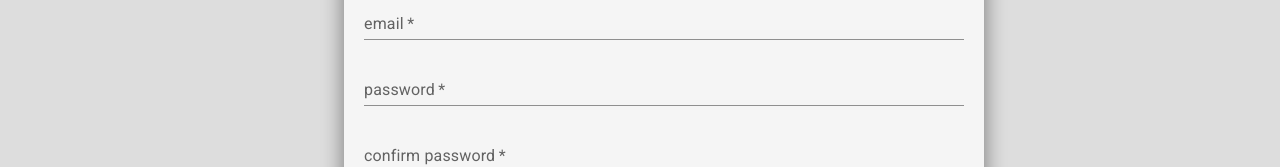
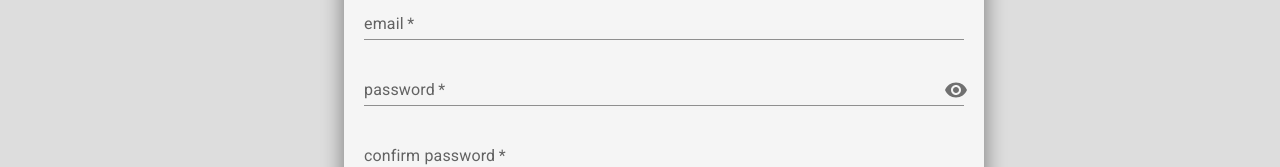
Before and after one commit to cpalmer-atx/prepped, a React (Create React App) app in the folder client/: page /register in a window 1280 px wide. Shown: the part 371-538 px from the top of the page. Built offline with nearby package versions, Linux system fonts and the light colour scheme.

Commit message:
password hide/visible feature working, autofill disabled

```diff
--- a/client/src/components/RegisterForm.js
+++ b/client/src/components/RegisterForm.js
@@ -1,7 +1,6 @@
-import { TextField, Button } from "@mui/material";
+import { TextField, Button, InputAdornment, IconButton } from "@mui/material";
+import { Visibility, VisibilityOff } from '@mui/icons-material/';
 import { useEffect, useState } from "react";
-
-
 
 
 const RegisterForm = () => {
@@ -12,9 +11,10 @@ const RegisterForm = () => {
         email: '',
         pwd: '',
         pwdConfirm: '',
-        pwdType: 'true',
+        pwdType: 'password',
+        pwdVisible: false
     });
-    const { username, email, pwd, pwdConfirm, pwdType } = form;
+    const { username, email, pwd, pwdConfirm, pwdType, pwdVisible } = form;
 
     useEffect( () => {
         const missingFields = Object.values(form).some(key => key === '');
@@ -23,7 +23,13 @@ const RegisterForm = () => {
 
     const handleChange = (e, key) => {
         setForm({ ...form, [key]: e.target.value });
-    }
+    };
+
+    const setPwdVisible = (val) => {
+        setForm({
+            ...form, pwdVisible: val, pwdType: (val ? 'text' : 'password')
+        });
+    };
 
     const onSubmit = (e) => {
         e.preventDefault();
@@ -34,7 +40,7 @@ const RegisterForm = () => {
         <div className="register-form">
             <h1>Register</h1>
             <><br/></>
-            <form onSubmit={onSubmit}>
+            <form onSubmit={onSubmit} >
                 <TextField
                     name="username"
                     label="user name"
@@ -66,6 +72,20 @@ const RegisterForm = () => {
                     onChange={ (e) => handleChange(e, 'pwd') }
                     fullWidth
                     required
+                    InputProps={{
+                        autoComplete: 'new-password',
+                        endAdornment:(
+                            <InputAdornment position="end">
+                            <IconButton
+                            aria-label="toggle password visibility"
+                            onClick={ () => setPwdVisible(!pwdVisible) }
+                            onMouseDown={(e) => e.preventDefault() }
+                            edge="end"
+                            >   {pwdVisible ? <VisibilityOff /> : <Visibility />}
+                            </IconButton>
+                            </InputAdornment>
+                        )
+                    }}
                     // errorText='Error msg'
                 />
                 <><br/><br/></>
@@ -78,6 +98,10 @@ const RegisterForm = () => {
                     onChange={ (e) => handleChange(e, 'pwdConfirm') }
                     fullWidth
                     required
+                    InputProps={{
+                        autoComplete: 'new-password',
+
+                    }}
                     // errorText='Error msg'
                 />
                 <><br/><br/><br/></>
```
